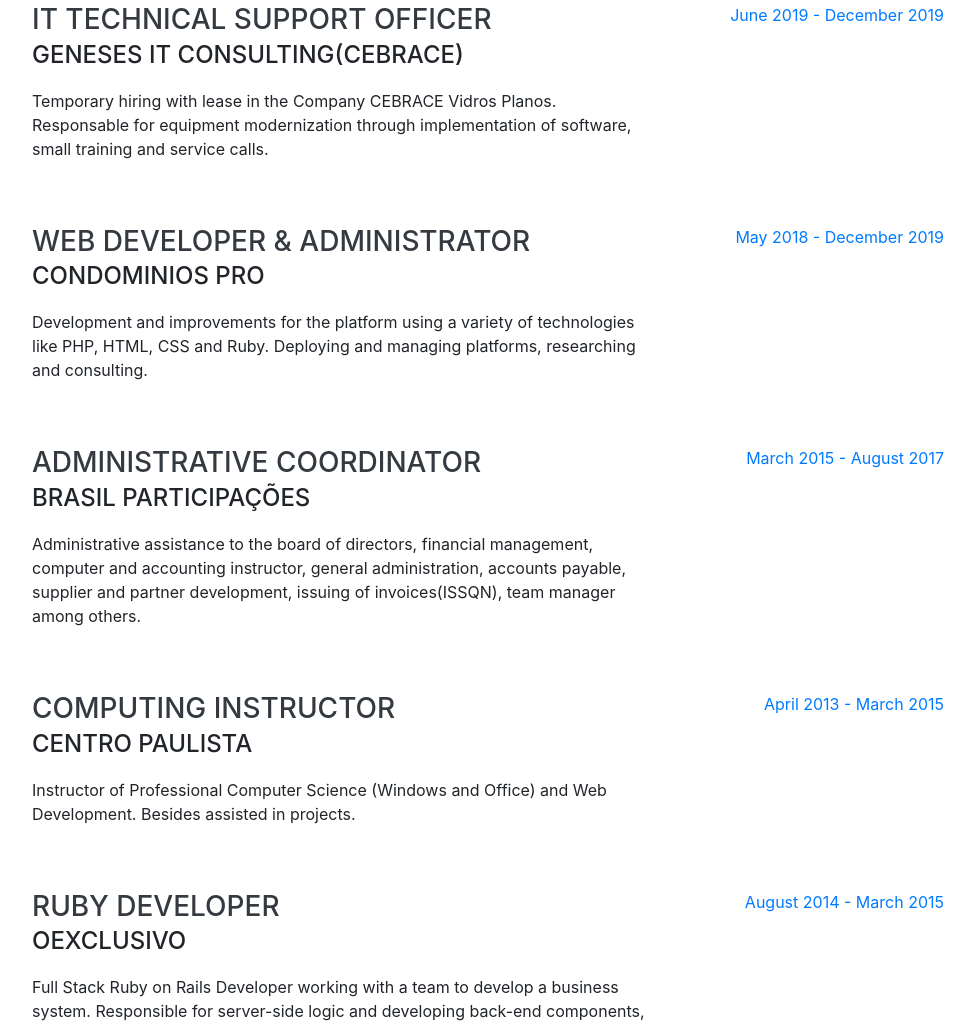
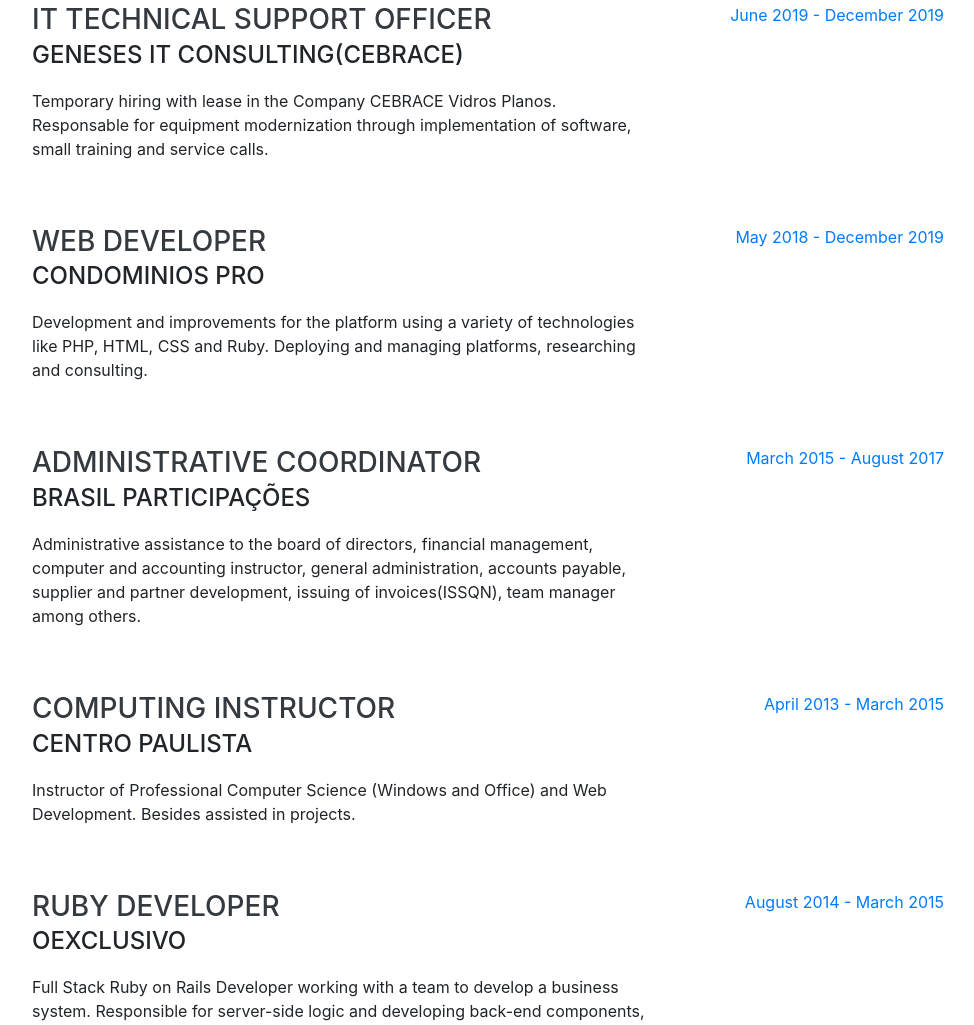
Before and after one commit to abrandao/abrandao.github.io, a website with bundled scripts: page index.html in a window 1280 px wide. Shown: the part 1549-2574 px from the top of the page, without its empty margins (288-1262 px from the left). Built offline with nearby package versions, Linux system fonts and the light colour scheme; a web font is replaced by a local one.

Commit message:
Position correction

```diff
--- a/index.html
+++ b/index.html
@@ -149,7 +149,7 @@
 
         <div class="resume-item d-flex flex-column flex-md-row justify-content-between mb-5">
           <div class="resume-content">
-            <h3 class="mb-0">Web Developer &amp; Administrator</h3>
+            <h3 class="mb-0">Web Developer</h3>
             <div class="subheading mb-3">CONDOMINIOS PRO</div>
             <p>Development and improvements for the platform using a variety of technologies like PHP, HTML, CSS and Ruby. Deploying and managing platforms, researching and consulting.</p>
           </div>
```
